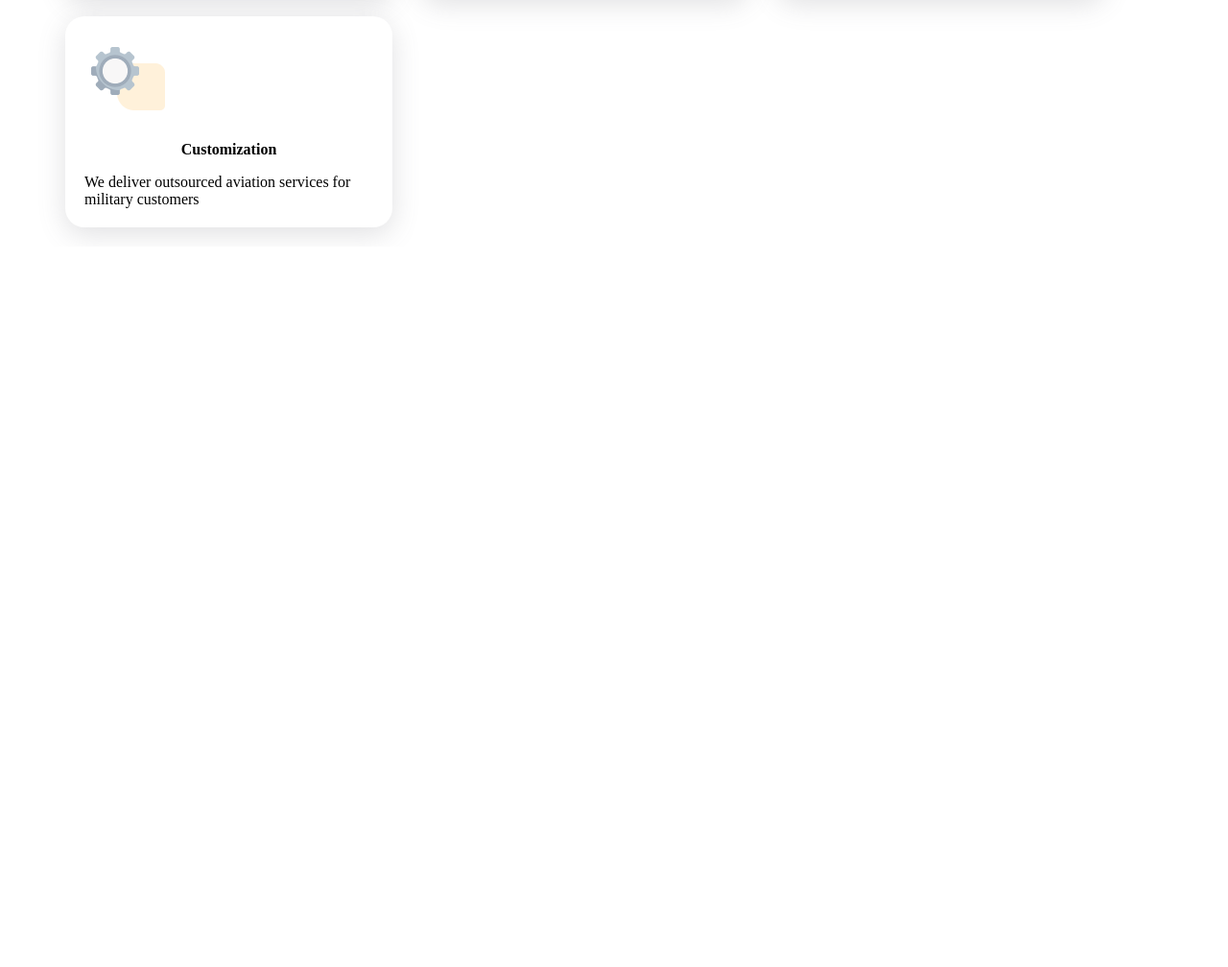
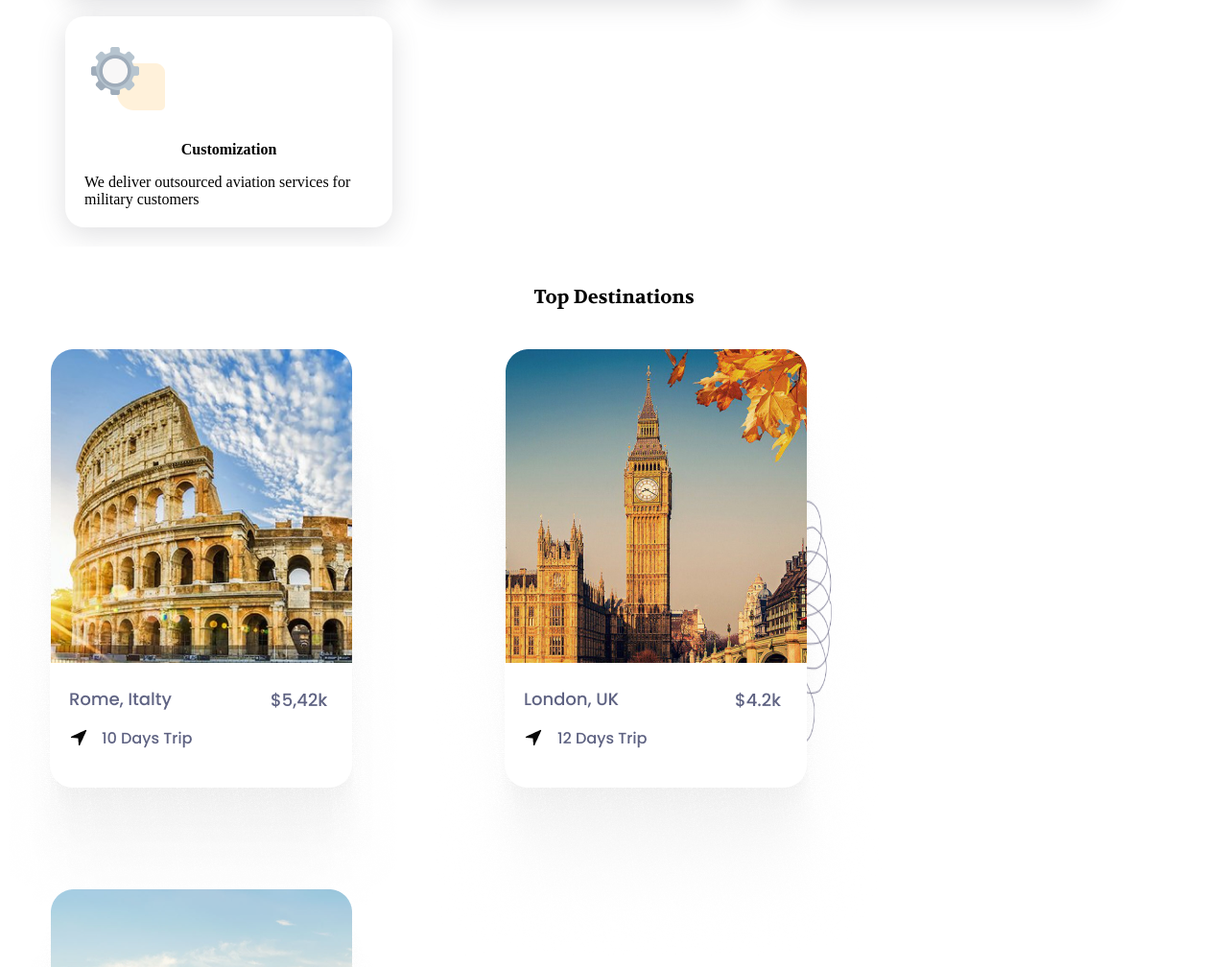
Before and after one commit to mvpetrusenko/from-figma-responsive-web, a website: page index.html in a window 1280 px wide. Shown: the part 1193-2201 px from the top of the page at 96% size. Before the commit the page ends 1458 px from the top, so only its background shows below. Drawn offline with Linux system fonts and the light colour scheme.

Commit message:
destinations

```diff
--- a/index.html
+++ b/index.html
@@ -61,5 +61,21 @@
             </div>
         </div>
 
+        <div class="destinations">
+            <h1>Top Destinations</h1>
+            <div class="destination-cards">
+                <div class="destination-item">
+                    <div class="image-destination"><img src="./src/assets/images/destination1.png" /></div>
+                </div>
+                <div class="destination-item">
+                    <div class="image-destination"><img src="./src/assets/images/destination2.png" /></div>
+                </div>
+                <div class="destination-item">
+                    <div class="image-destination"><img src="./src/assets/images/destination3.png" /></div>
+                </div>
+                <img class="spring" src="./src/assets/images/Spring.png" />
+            </div>
+        </div>
+
 </body>
 </html>
--- a/src/pages/HomePage/HomePage.css
+++ b/src/pages/HomePage/HomePage.css
@@ -102,7 +102,7 @@ h1 {
     box-shadow: rgba(100, 100, 111, 0.2) 0px 7px 29px 0px;
     border-radius: 20px;
     padding: 20px;
-    background-color: rgb(255, 255, 255); /* ro make it in front of under-image (shadows) */
+    background-color: rgb(255, 255, 255); /* to make it in front of under-image (shadows) */
 }
 
 
@@ -143,9 +143,36 @@ h1 {
 
 
 
+.destinations {
+    overflow-x: hidden;
+}
 
 
 
+
+.destination-cards {
+    display: flex;
+    flex-wrap: wrap;
+    max-width: 100%;
+    margin-left: -35px;
+
+}
+
+
+
+.destination-item {
+    max-width: 100%;
+    margin-bottom: -80px;
+}
+
+
+
+.spring {
+    width: 60px;
+    height: 300px;
+    margin: -450px 10px 10px 360px;
+    z-index: -1;
+}
 
 
 
```
Also changed, not shown: src/assets/images/Spring.png (added), src/assets/images/destination1.png (added), src/assets/images/destination2.png (added), src/assets/images/destination3.png (added).
